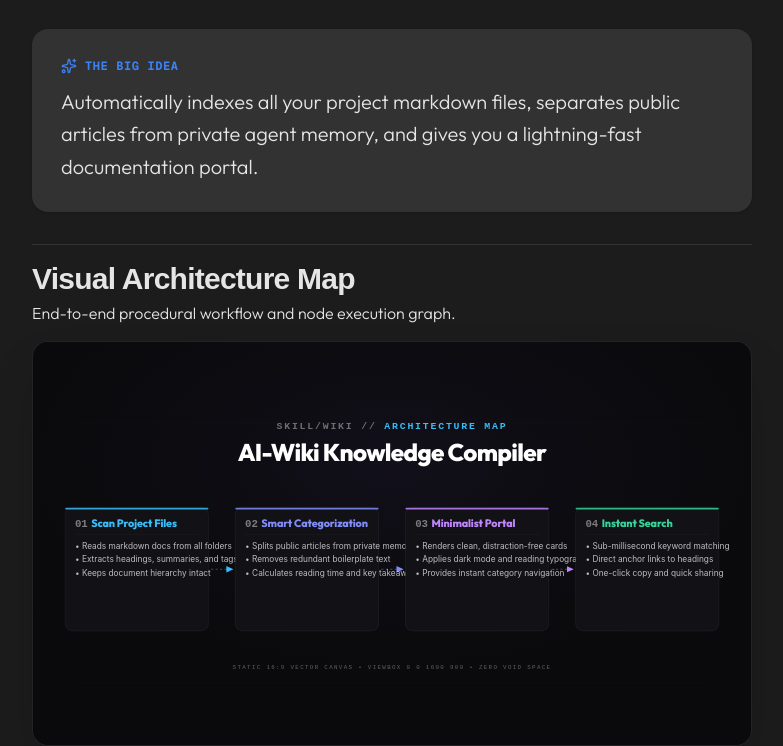
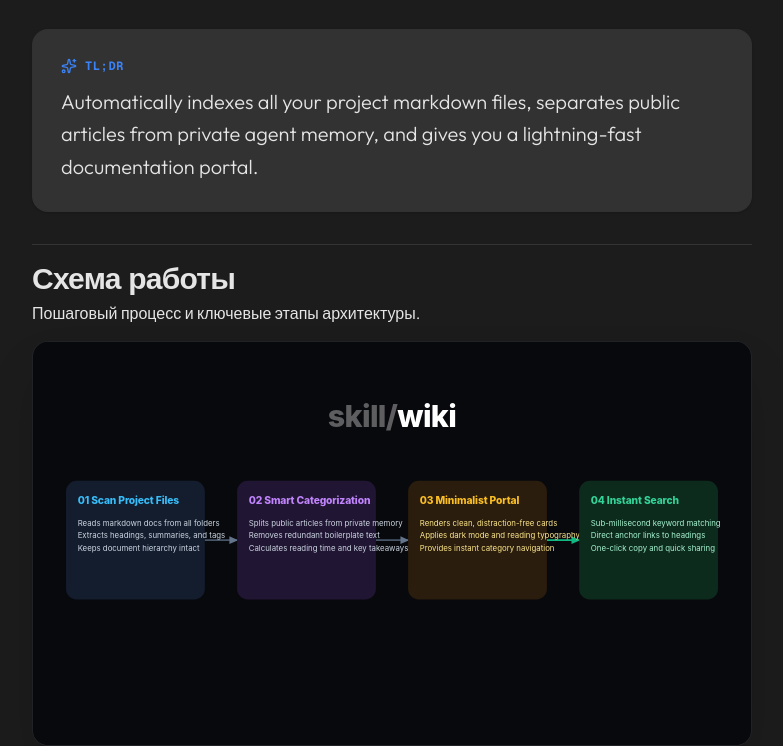
Before and after one commit to alimkhalelov/personal-website-telos, a React app: page /projects/wiki in a window 1280 px wide. Shown: the part 591-1337 px from the top of the page, without its empty margins (248-1031 px from the left). Built offline with nearby package versions, Linux system fonts and the light colour scheme; some packages are replaced by stand-ins of ours.

Commit message:
fix: smooth infinite marquee loop without jump, match skill-visualizer solid pod UI from reference, rename to TL;DR and remove interactive buttons

```diff
--- a/src/app/projects/[slug]/page.tsx
+++ b/src/app/projects/[slug]/page.tsx
@@ -102,11 +102,11 @@ export default async function ProjectDetailPage({ params }: ProjectPageProps) {
         </header>
       </div>
 
-      {/* 2. The Big Idea (TL;DR) */}
+      {/* 2. TL;DR */}
       <section className="flex flex-col gap-3 p-6 sm:p-7 rounded-2xl bg-muted/20 border border-border/70 shadow-sm">
         <div className="flex items-center gap-2 text-accent text-xs font-mono font-bold uppercase tracking-wider">
           <Sparkles className="w-4 h-4" />
-          <span>The Big Idea</span>
+          <span>TL;DR</span>
         </div>
         <p className="text-lg sm:text-xl text-foreground font-light leading-relaxed">
           {project.tldr}
@@ -142,14 +142,14 @@ export default async function ProjectDetailPage({ params }: ProjectPageProps) {
         </section>
       )}
 
-      {/* 3. Visual Architecture Map (16:9 Vector Canvas) */}
+      {/* 3. Схема работы (16:9 Vector Canvas) */}
       <section className="flex flex-col gap-4 pt-4 border-t border-border">
         <div className="flex flex-col gap-1">
           <h2 className="text-2xl sm:text-3xl font-bold tracking-tight text-foreground" style={{ fontFamily: "'Google Sans', sans-serif" }}>
-            Visual Architecture Map
+            Схема работы
           </h2>
           <p className="text-base text-muted-foreground font-light">
-            End-to-end procedural workflow and node execution graph.
+            Пошаговый процесс и ключевые этапы архитектуры.
           </p>
         </div>
 
--- a/src/app/projects/page.tsx
+++ b/src/app/projects/page.tsx
@@ -1,32 +1,31 @@
 import { Metadata } from "next";
 import Link from "next/link";
-import { ArrowLeft, ArrowUpRight, Play, Sparkles } from "lucide-react";
+import { ArrowUpRight } from "lucide-react";
 import { getAllProjects } from "@/lib/projects-data";
 import { GenerativeThumbnail } from "@/components/projects/generative-thumbnail";
 
 export const metadata: Metadata = {
   title: "Projects & Skills | Alimzhan",
-  description: "Autonomous agent skills, 16:9 vector architecture engines, and generative style databases.",
+  description: "Curated collection of agent skills, 16:9 architecture engines, and creative intelligence tools.",
 };
 
-export default function ProjectsIndexPage() {
+export default function ProjectsPage() {
   const projects = getAllProjects();
 
   return (
-    <main className="max-w-3xl mx-auto px-6 py-16 sm:py-24 flex flex-col gap-16 w-full">
+    <main className="max-w-3xl mx-auto px-6 pt-8 pb-20 flex flex-col gap-12 w-full">
       {/* Top Header Navigation */}
-      <div className="flex items-center justify-between border-b border-border pb-6">
+      <div className="flex items-center justify-between border-b border-border pb-4">
         <Link
           href="/"
-          className="inline-flex items-center gap-2 text-sm text-muted-foreground hover:text-foreground transition-colors !no-underline"
+          className="text-sm font-medium text-muted-foreground hover:text-foreground transition-colors !no-underline"
           style={{ fontFamily: "'Google Sans', sans-serif" }}
         >
-          <ArrowLeft className="w-4 h-4" />
-          <span>Back to Home</span>
+          ← Home
         </Link>
         <Link
           href="/wiki"
-          className="text-sm text-muted-foreground hover:text-accent transition-colors !no-underline"
+          className="text-sm font-medium text-muted-foreground hover:text-accent transition-colors !no-underline"
           style={{ fontFamily: "'Google Sans', sans-serif" }}
         >
           Wiki Hub →
@@ -35,8 +34,8 @@ export default function ProjectsIndexPage() {
 
       {/* Page Title */}
       <section className="flex flex-col gap-3">
-        <h1 className="text-4xl sm:text-5xl font-bold tracking-tight text-foreground">
-          Projects & Skills
+        <h1 className="text-4xl sm:text-5xl font-bold tracking-tight text-foreground" style={{ fontFamily: "'Google Sans', sans-serif" }}>
+          Projects &amp; Skills
         </h1>
         <p className="text-lg sm:text-xl text-muted-foreground font-light leading-relaxed">
           Engineered agent tools, 16:9 vector architecture engines, and generative design matrices.
@@ -48,7 +47,7 @@ export default function ProjectsIndexPage() {
         {projects.map((project) => (
           <article
             key={project.slug}
-            className="py-14 first:pt-0 last:pb-0 flex flex-col gap-6 group"
+            className="py-12 first:pt-0 last:pb-0 flex flex-col gap-5 group"
           >
             {/* Meta Row: Date, Time Ago, Command */}
             <div className="flex items-center justify-between text-sm text-muted-foreground">
@@ -61,13 +60,24 @@ export default function ProjectsIndexPage() {
                   {project.timeAgo}
                 </span>
               </div>
-              <span className="text-xs font-mono font-bold text-accent bg-accent/10 px-2.5 py-0.5 rounded-full border border-accent/20">
+              <span className="text-xs font-mono font-bold text-accent bg-accent/10 px-3 py-0.5 rounded-full border border-accent/20">
                 {project.command}
               </span>
             </div>
 
+            {/* Visual Thumbnail */}
+            <div className="relative aspect-video w-full rounded-2xl overflow-hidden border border-border/80 group-hover:border-border transition-colors bg-card shadow-sm">
+              <Link href={`/projects/${project.slug}`} className="block w-full h-full">
+                <GenerativeThumbnail
+                  theme={project.generativeTheme}
+                  command={project.command}
+                  title={project.title}
+                />
+              </Link>
+            </div>
+
             {/* Title & Subtitle */}
-            <div className="flex flex-col gap-1.5">
+            <div className="flex flex-col gap-1.5 pt-1">
               <Link
                 href={`/projects/${project.slug}`}
                 className="!no-underline group-hover:text-accent transition-colors"
@@ -79,28 +89,17 @@ export default function ProjectsIndexPage() {
                   {project.title}
                 </h2>
               </Link>
-              <p className="text-base text-muted-foreground font-light">
+              <p className="text-lg text-muted-foreground font-light leading-relaxed">
                 {project.headline}
               </p>
             </div>
 
-            {/* Visual Thumbnail */}
-            <div className="relative aspect-[16/9] w-full rounded-2xl overflow-hidden border border-border/80 group-hover:border-border transition-colors bg-card shadow-sm">
-              <Link href={`/projects/${project.slug}`} className="block w-full h-full">
-                <GenerativeThumbnail
-                  theme={project.generativeTheme}
-                  command={project.command}
-                  title={project.title}
-                />
-              </Link>
-            </div>
-
             {/* TL;DR Narrative */}
-            <p className="text-base text-foreground/90 leading-relaxed font-light">
+            <p className="text-base sm:text-lg text-foreground/90 leading-relaxed font-light">
               {project.tldr}
             </p>
 
-            {/* Badges & Direct Clean Action Links */}
+            {/* Badges & Direct Clean Action Link */}
             <div className="flex flex-col sm:flex-row sm:items-center justify-between gap-4 pt-2">
               <div className="flex flex-wrap gap-2">
                 {project.badges.slice(0, 3).map((badge) => (
@@ -113,25 +112,14 @@ export default function ProjectsIndexPage() {
                 ))}
               </div>
 
-              <div className="flex items-center gap-5 shrink-0">
               <Link
                 href={`/projects/${project.slug}`}
-                  className="inline-flex items-center gap-1 text-sm font-medium text-foreground hover:text-accent transition-colors !no-underline"
+                className="inline-flex items-center gap-1 text-base font-medium text-accent hover:underline !no-underline"
                 style={{ fontFamily: "'Google Sans', sans-serif" }}
               >
-                  <span>Spec & 16:9 Canvas</span>
+                <span>Read Project Article</span>
                 <ArrowUpRight className="w-4 h-4" />
               </Link>
-
-                <Link
-                  href={project.demoUrl}
-                  className="inline-flex items-center gap-1.5 text-sm font-semibold text-accent hover:underline !no-underline"
-                  style={{ fontFamily: "'Google Sans', sans-serif" }}
-                >
-                  <Play className="w-3.5 h-3.5 fill-current" />
-                  <span>Demo</span>
-                </Link>
-              </div>
             </div>
           </article>
         ))}
--- a/src/components/projects/skill-visualizer-canvas.tsx
+++ b/src/components/projects/skill-visualizer-canvas.tsx
@@ -10,6 +10,15 @@ interface SkillVisualizerCanvasProps {
   className?: string;
 }
 
+const SOLID_CARD_THEMES = [
+  { bg: "#131d2e", titleColor: "#38bdf8", textColor: "#cbd5e1" }, // Cyan
+  { bg: "#201533", titleColor: "#c084fc", textColor: "#cbd5e1" }, // Purple
+  { bg: "#2a1d0d", titleColor: "#fbbf24", textColor: "#fde68a" }, // Amber
+  { bg: "#0d2b1d", titleColor: "#34d399", textColor: "#a7f3d0" }, // Emerald
+  { bg: "#1e1329", titleColor: "#f43f5e", textColor: "#fecdd3" }, // Rose
+  { bg: "#101e2b", titleColor: "#38bdf8", textColor: "#bae6fd" }, // Blue
+];
+
 export function SkillVisualizerCanvas({
   heroTitle,
   subNamespace,
@@ -19,51 +28,54 @@ export function SkillVisualizerCanvas({
   const uniqueId = useId().replace(/:/g, "");
   const count = nodes.length;
 
-  // Dynamic Density Scaling Matrix (Large Readable Typography)
-  let cardWidth = 320;
-  let cardHeight = 275;
-  let titleFontSize = 24;
-  let bodyFontSize = 18.5;
-  let lineDy = 30;
+  // Extract clean slug name for header e.g. "skill/flowchart-viz" or "skill/wiki"
+  const cleanNamespace = subNamespace.replace(/^skill\//, "");
+
+  // Dynamic Density Scaling Matrix (as in official skill-visualizer reference)
+  let cardWidth = 310;
+  let cardHeight = 265;
+  let titleFontSize = 23;
+  let bodyFontSize = 17.5;
+  let lineDy = 28;
+  const cardY = 310;
+  const centerY = cardY + cardHeight / 2; // 442.5px
 
   if (count === 3) {
     cardWidth = 420;
-    cardHeight = 290;
-    titleFontSize = 28;
-    bodyFontSize = 21;
-    lineDy = 34;
+    cardHeight = 280;
+    titleFontSize = 26;
+    bodyFontSize = 19;
+    lineDy = 30;
   } else if (count === 4) {
-    cardWidth = 320;
-    cardHeight = 275;
-    titleFontSize = 24;
-    bodyFontSize = 18.5;
-    lineDy = 30;
+    cardWidth = 310;
+    cardHeight = 265;
+    titleFontSize = 23;
+    bodyFontSize = 17.5;
+    lineDy = 28;
   } else if (count === 5) {
-    cardWidth = 260;
-    cardHeight = 260;
-    titleFontSize = 21;
-    bodyFontSize = 16.5;
-    lineDy = 27;
+    cardWidth = 250;
+    cardHeight = 255;
+    titleFontSize = 20;
+    bodyFontSize = 16;
+    lineDy = 26;
   } else if (count >= 6) {
-    cardWidth = 220;
-    cardHeight = 250;
-    titleFontSize = 19;
-    bodyFontSize = 15;
-    lineDy = 25;
+    cardWidth = 210;
+    cardHeight = 240;
+    titleFontSize = 18;
+    bodyFontSize = 14.5;
+    lineDy = 23;
   }
 
-  // Calculate layout geometry
+  // Calculate layout geometry (1600x900 canvas)
   const canvasWidth = 1600;
-  const canvasHeight = 900;
   const totalCardsWidth = count * cardWidth;
-  const totalGapWidth = canvasWidth - 140 - totalCardsWidth; // balanced margins
-  const gap = Math.max(28, totalGapWidth / (count - 1));
+  const availableSpace = canvasWidth - totalCardsWidth;
+  const gap = count > 1 ? Math.min(80, Math.max(32, availableSpace / (count + 1))) : 0;
   const startX = (canvasWidth - (totalCardsWidth + (count - 1) * gap)) / 2;
-  const cardY = 370;
 
   return (
     <div
-      className={`relative w-full aspect-[16/9] rounded-2xl overflow-hidden bg-[#0a0a0c] border border-white/10 shadow-2xl ${className}`}
+      className={`relative w-full aspect-[16/9] rounded-2xl overflow-hidden bg-[#08090d] border border-white/10 shadow-2xl ${className}`}
     >
       <svg
         viewBox="0 0 1600 900"
@@ -72,182 +84,119 @@ export function SkillVisualizerCanvas({
         xmlns="http://www.w3.org/2000/svg"
       >
         <defs>
-          {/* Crisp Geometric Vector Arrowhead Marker */}
+          {/* Crisp Vector Arrow Markers */}
           <marker
-            id={`arrow-${uniqueId}`}
+            id={`arr-${uniqueId}`}
             viewBox="0 0 10 10"
             refX="7"
             refY="5"
-            markerWidth="8"
-            markerHeight="8"
-            orient="auto-start-reverse"
+            markerWidth="7"
+            markerHeight="7"
+            orient="auto"
           >
-            <path d="M 0 1.5 L 8 5 L 0 8.5 z" fill="rgba(255, 255, 255, 0.4)" />
+            <path d="M 0 1.5 L 8 5 L 0 8.5 z" fill="#64748b" />
           </marker>
-
-          {nodes.map((node, i) => (
           <marker
-              key={node.id}
-              id={`arrow-accent-${i}-${uniqueId}`}
+            id={`arr-green-${uniqueId}`}
             viewBox="0 0 10 10"
             refX="7"
             refY="5"
-              markerWidth="8"
-              markerHeight="8"
-              orient="auto-start-reverse"
+            markerWidth="7"
+            markerHeight="7"
+            orient="auto"
           >
-              <path d="M 0 1.5 L 8 5 L 0 8.5 z" fill={node.accent} />
+            <path d="M 0 1.5 L 8 5 L 0 8.5 z" fill="#10b981" />
           </marker>
-          ))}
-
-          {/* Canvas Ambient Glow */}
-          <radialGradient id={`bg-radial-${uniqueId}`} cx="50%" cy="30%" r="70%">
-            <stop offset="0%" stopColor="#1e1830" stopOpacity="0.4" />
-            <stop offset="100%" stopColor="#0a0a0c" stopOpacity="0" />
-          </radialGradient>
         </defs>
 
-        {/* Ambient Glow & Matrix Dots */}
-        <rect width="1600" height="900" fill="#0a0a0c" />
-        <rect width="1600" height="900" fill={`url(#bg-radial-${uniqueId})`} />
+        {/* 16:9 Canvas Background */}
+        <rect width="1600" height="900" fill="#08090d" />
 
-        {/* Subtle 16:9 Grid Lines */}
-        <g stroke="rgba(255, 255, 255, 0.03)" strokeWidth="1">
-          <line x1="100" y1="180" x2="1500" y2="180" />
-          <line x1="100" y1="760" x2="1500" y2="760" />
-          <line x1="100" y1="180" x2="100" y2="760" />
-          <line x1="1500" y1="180" x2="1500" y2="760" />
-        </g>
-
-        {/* Hero Title Section */}
-        <g textAnchor="middle">
-          <text x="800" y="195" fontSize="22" fontFamily="monospace" fontWeight="600" letterSpacing="4">
-            <tspan fill="rgba(255, 255, 255, 0.4)">{subNamespace.toUpperCase()} // </tspan>
-            <tspan fill="#38bdf8">ARCHITECTURE MAP</tspan>
-          </text>
+        {/* Large Centered Title (68px) with Translucent "skill/" and White Name */}
         <text
           x="800"
-            y="265"
-            fontSize="54"
-            fontFamily="'Outfit', 'Plus Jakarta Sans', sans-serif"
+          y="190"
+          fontSize="68"
+          fontFamily="'Plus Jakarta Sans', -apple-system, sans-serif"
           fontWeight="800"
+          textAnchor="middle"
           letterSpacing="-1.5"
-            fill="#ffffff"
         >
-            {heroTitle}
+          <tspan fill="rgba(255, 255, 255, 0.35)">skill/</tspan>
+          <tspan fill="#ffffff">{cleanNamespace}</tspan>
         </text>
-        </g>
 
-        {/* Flowchart Arrow Connections */}
-        {nodes.map((node, i) => {
-          if (i === nodes.length - 1) return null;
+        {/* Connecting Vector Arrows */}
+        {nodes.map((_, i) => {
+          if (i === count - 1) return null;
           const currentX = startX + i * (cardWidth + gap);
           const nextX = startX + (i + 1) * (cardWidth + gap);
           const x1 = currentX + cardWidth;
           const x2 = nextX;
-          const y = cardY + cardHeight / 2;
+          const isLastConnector = i === count - 2;
 
           return (
-            <g key={`line-${i}`}>
-              <line
-                x1={x1 + 6}
-                y1={y}
-                x2={x2 - 6}
-                y2={y}
-                stroke="rgba(255, 255, 255, 0.25)"
-                strokeWidth="2.5"
-                strokeDasharray="5 5"
-                markerEnd={`url(#arrow-accent-${i}-${uniqueId})`}
+            <path
+              key={`connector-${i}`}
+              d={`M ${x1} ${centerY} L ${x2} ${centerY}`}
+              stroke={isLastConnector ? "#10b981" : "#475569"}
+              strokeWidth="3.5"
+              fill="none"
+              markerEnd={isLastConnector ? `url(#arr-green-${uniqueId})` : `url(#arr-${uniqueId})`}
             />
-            </g>
           );
         })}
 
-        {/* Flowchart Nodes */}
+        {/* Solid Pod Flowchart Cards */}
         {nodes.map((node, i) => {
           const x = startX + i * (cardWidth + gap);
-          const y = cardY;
+          const theme = SOLID_CARD_THEMES[i % SOLID_CARD_THEMES.length];
 
           return (
-            <g key={node.id} className="transition-all duration-300">
-              {/* Card Container */}
+            <g key={node.id} transform={`translate(${x}, ${cardY})`}>
+              {/* Solid Pod Container */}
               <rect
-                x={x}
-                y={y}
                 width={cardWidth}
                 height={cardHeight}
-                rx="16"
-                fill="#121216"
-                stroke="rgba(255, 255, 255, 0.08)"
-                strokeWidth="1.5"
+                rx="24"
+                fill={theme.bg}
               />
 
-              {/* Accent Top Border Highlight */}
-              <rect
-                x={x}
-                y={y}
-                width={cardWidth}
-                height="4"
-                rx="2"
-                fill={node.accent}
-                opacity="0.85"
-              />
-
-              {/* Unified Single-Line Header (Step + Title share same font size & color) */}
+              {/* Title Header (e.g. "01 Анализ сценария" or "01 Discovery") */}
               <text
-                x={x + 22}
-                y={y + 44}
-                fill={node.accent}
+                x="26"
+                y="52"
+                fill={theme.titleColor}
                 fontSize={titleFontSize}
-                fontFamily="'Outfit', 'Plus Jakarta Sans', sans-serif"
+                fontFamily="'Plus Jakarta Sans', -apple-system, sans-serif"
                 fontWeight="800"
                 letterSpacing="-0.3"
               >
-                <tspan fill="rgba(255, 255, 255, 0.45)" fontFamily="monospace" fontWeight="bold">
-                  {node.step}
-                </tspan>
-                <tspan dx="8">{node.title}</tspan>
+                {node.step} {node.title}
               </text>
 
-              {/* Separator */}
-              <line
-                x1={x + 22}
-                y1={y + 60}
-                x2={x + cardWidth - 22}
-                y2={y + 60}
-                stroke="rgba(255, 255, 255, 0.06)"
-                strokeWidth="1"
-              />
-
-              {/* Description Lines (Bullet-free, high density) */}
+              {/* Body Text (Readable Paragraph Format) */}
               <text
-                x={x + 22}
-                y={y + 92}
-                fill="rgba(255, 255, 255, 0.72)"
+                x="26"
+                y="100"
+                fill={theme.textColor}
                 fontSize={bodyFontSize}
                 fontFamily="'Plus Jakarta Sans', -apple-system, sans-serif"
                 fontWeight="400"
               >
-                {node.description.map((line, lineIndex) => (
+                {node.description.map((line, lineIdx) => (
                   <tspan
-                    key={lineIndex}
-                    x={x + 22}
-                    dy={lineIndex === 0 ? 0 : lineDy}
+                    key={lineIdx}
+                    x="26"
+                    dy={lineIdx === 0 ? 0 : lineDy}
                   >
-                    • {line}
+                    {line}
                   </tspan>
                 ))}
               </text>
             </g>
           );
         })}
-
-        {/* Bottom Specs Decal */}
-        <g textAnchor="middle">
-          <text x="800" y="730" fill="rgba(255, 255, 255, 0.35)" fontSize="13" fontFamily="monospace" letterSpacing="3">
-            STATIC 16:9 VECTOR CANVAS • VIEWBOX 0 0 1600 900 • ZERO VOID SPACE
-          </text>
-        </g>
       </svg>
     </div>
   );
```
Also changed, not shown: src/components/projects/featured-projects-strip.tsx (+46 -11 lines). Lines whose indentation alone changed are shown as unchanged.
